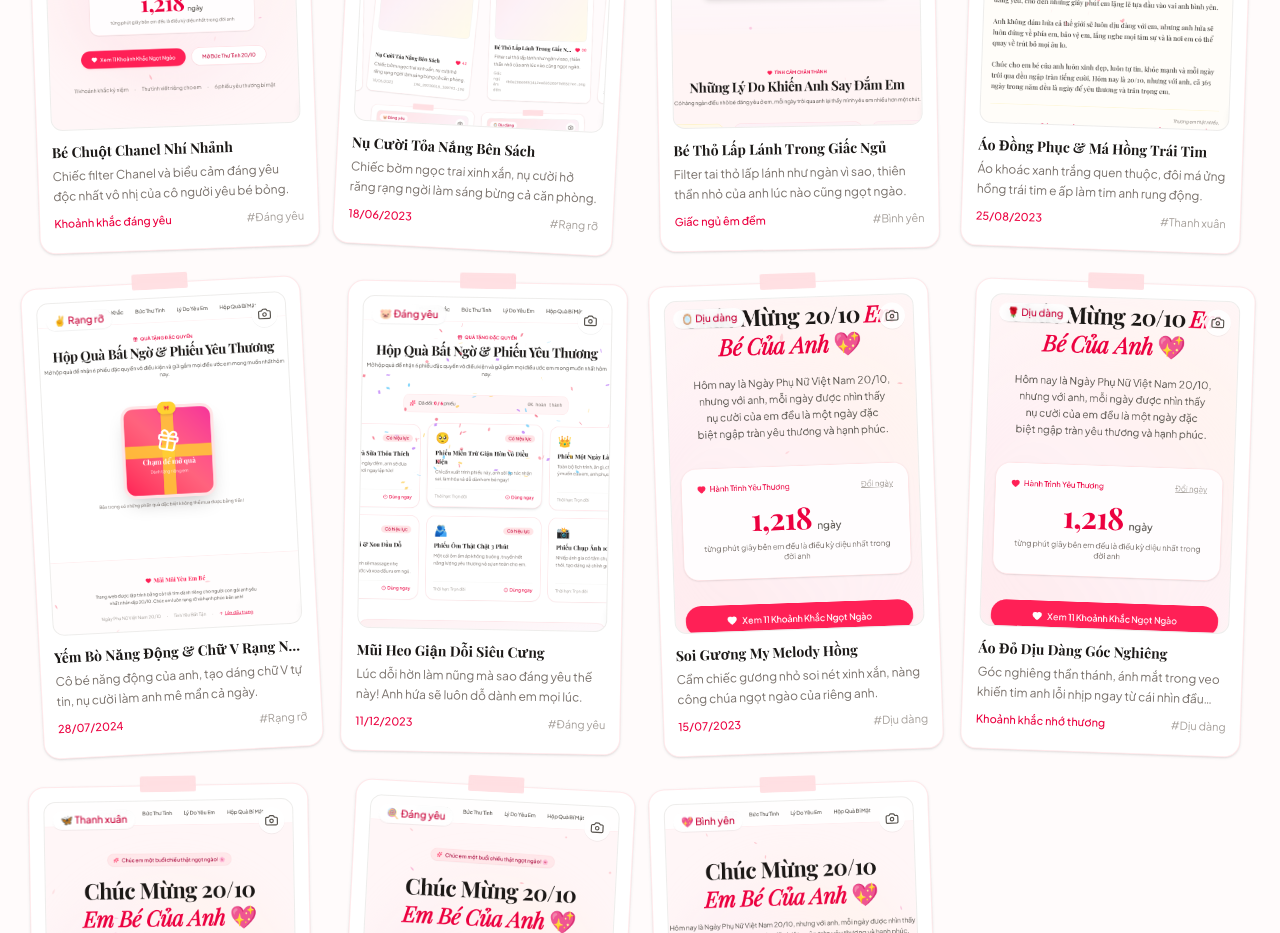
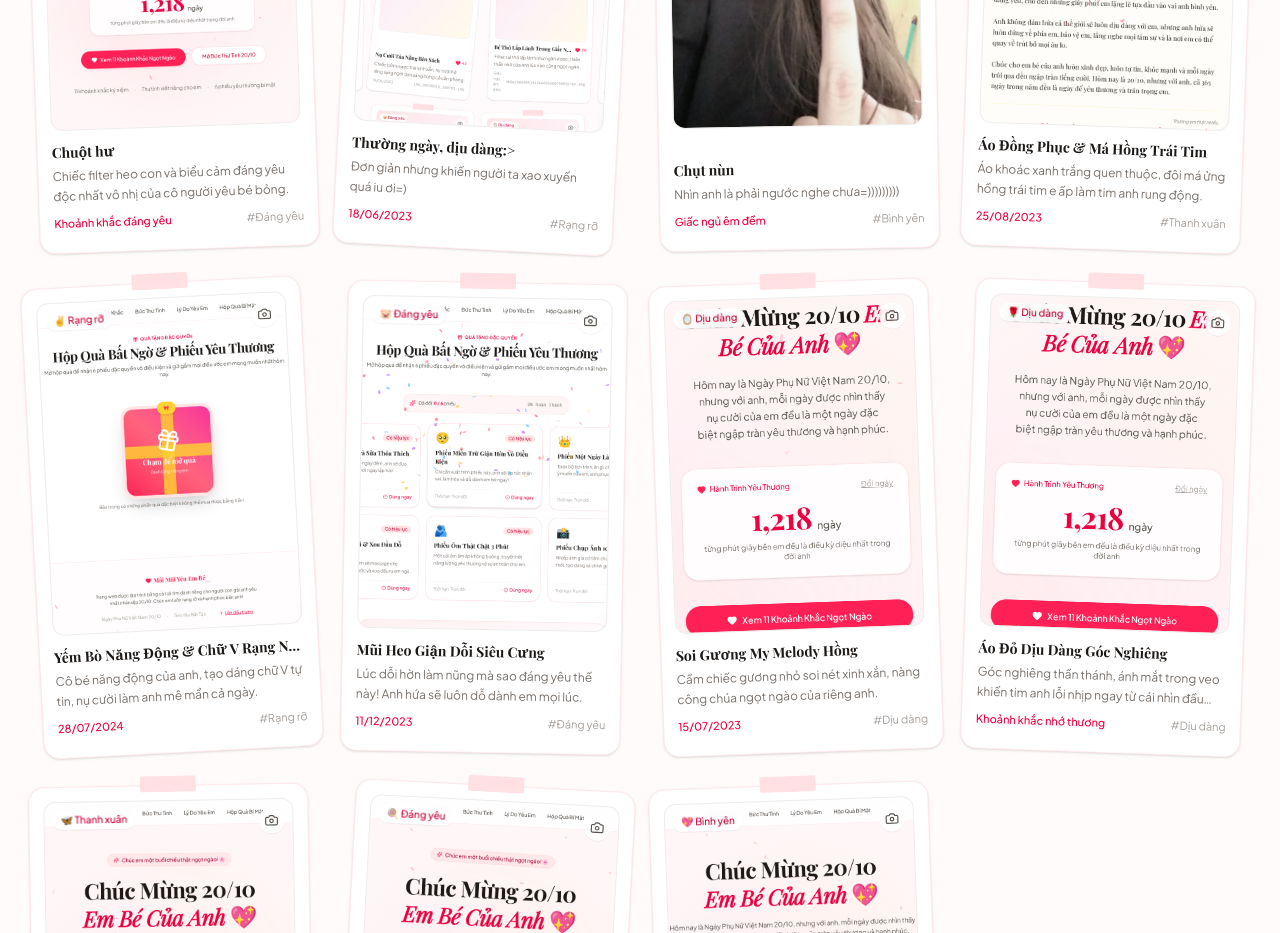
Before and after one commit to Tran1209/chuc-mung-20-10, a React (Vite) app: page / in a window 1280 px wide. Shown: the part 1520-2453 px from the top of the page. Built offline with nearby package versions, Linux system fonts and the light colour scheme; a web font is replaced by a local one.

Commit message:
fix: update default memories to user customizations

```diff
--- a/src/data/memories.ts
+++ b/src/data/memories.ts
@@ -4,8 +4,8 @@ export const INITIAL_MEMORIES: MemoryCard[] = [
   {
     id: 'photo-1',
     originalFileName: 'Chuột chanel',
-    title: 'Bé Chuột Chanel Nhí Nhảnh',
-    caption: 'Chiếc filter Chanel và biểu cảm đáng yêu độc nhất vô nhị của cô người yêu bé bỏng.',
+    title: 'Chuột hư',
+    caption: 'Chiếc filter heo con và biểu cảm đáng yêu độc nhất vô nhị của cô người yêu bé bỏng.',
     dateStr: 'Khoảnh khắc đáng yêu',
     tag: 'Đáng yêu',
     sticker: '🎀',
@@ -16,8 +16,8 @@ export const INITIAL_MEMORIES: MemoryCard[] = [
   {
     id: 'photo-2',
     originalFileName: 'IMG_20230618_100701.jpg',
-    title: 'Nụ Cười Tỏa Nắng Bên Sách',
-    caption: 'Chiếc bờm ngọc trai xinh xắn, nụ cười hở răng rạng ngời làm sáng bừng cả căn phòng.',
+    title: 'Thường ngày, dịu dàng:>',
+    caption: 'Đơn giản nhưng khiến người ta xao xuyến quá iu ơi=)',
     dateStr: '18/06/2023',
     tag: 'Rạng rỡ',
     sticker: '✨',
@@ -28,8 +28,8 @@ export const INITIAL_MEMORIES: MemoryCard[] = [
   {
     id: 'photo-3',
     originalFileName: '4b0e288e0851412ea605260f9d0327ec.png',
-    title: 'Bé Thỏ Lấp Lánh Trong Giấc Ngủ',
-    caption: 'Filter tai thỏ lấp lánh như ngàn vì sao, thiên thần nhỏ của anh lúc nào cũng ngọt ngào.',
+    title: 'Chụt nùn',
+    caption: 'Nhìn anh là phải ngước nghe chưa=)))))))))',
     dateStr: 'Giấc ngủ êm đềm',
     tag: 'Bình yên',
     sticker: '🐰',
```
Also changed, not shown: public/4b0e288e0851412ea605260f9d0327ec.png, public/media_1792302010689_942a5024.png.
